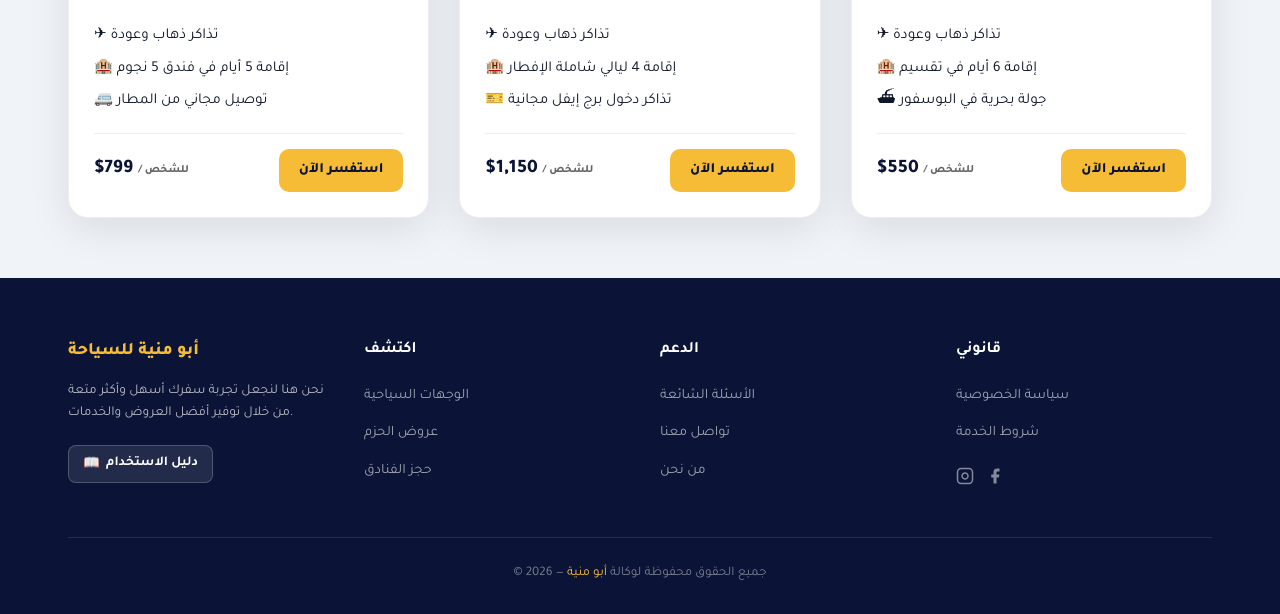
After one commit to hani7/aba, a Django app: page /packages/ in a window 1280 px wide. The commit adds this page. Shown: the part 555-1169 px from the top of the page. Run offline with Django 5.2, Linux system fonts and the light colour scheme; some libraries are stand-ins or nearby versions.

Commit message:
Added 5 new pages (Privacy, Terms, FAQ, Destinations, Packages) with multi-language support and footer redesign

```diff
--- a/templates/base.html
+++ b/templates/base.html
@@ -182,55 +182,62 @@
     <main>{% block content %}{% endblock %}</main>
 
     <!-- ── FOOTER ────────────────────────────────────────────────────────────── -->
-    <footer style="background: #0b1437; color: #fff; padding: 40px 0 24px;">
+    <footer style="background: #0b1437; color: #fff; padding: 60px 0 30px;">
       <div class="container" style="max-width:1200px; margin:0 auto; padding:0 28px;">
-        <!-- Top row: Brand + Social -->
-        <div class="footer-top-row" style="padding-bottom:28px; border-bottom:1px solid rgba(255,255,255,0.1);">
-          <div class="footer-brand">
-            <span style="font-family:'Tajawal',sans-serif; font-size:1.2rem; font-weight:800;">
-              {% blocktrans %}وكالة <span style="color:#f7bc35;">أبو منية</span> للسفر والسياحة{% endblocktrans %}
-            </span>
-            <button onclick="toggleGuideModal()" style="background:rgba(255,255,255,0.1); border:1px solid rgba(255,255,255,0.2); padding:6px 14px; color:#fff; border-radius:8px; font-family:'Tajawal',sans-serif; font-size:0.9rem; font-weight:600; cursor:pointer; transition:all 0.3s; display:flex; align-items:center; gap:6px;" onmouseover="this.style.background='rgba(255,255,255,0.2)'" onmouseout="this.style.background='rgba(255,255,255,0.1)'">
+
+        <div class="footer-grid" style="display: grid; grid-template-columns: repeat(auto-fit, minmax(200px, 1fr)); gap: 40px; margin-bottom: 40px; text-align: {% if LANGUAGE_CODE == 'en' %}left{% else %}right{% endif %};">
+
+          <!-- Column 1: Brand -->
+          <div class="footer-col">
+            <h3 style="font-family:'Tajawal',sans-serif; color:#f7bc35; font-weight:800; margin-bottom:15px; font-size:1.1rem;">{% trans "أبو منية للسياحة" %}</h3>
+            <p style="font-size:0.85rem; color:rgba(255,255,255,0.7); line-height:1.6; margin-bottom:20px;">
+              {% trans "نحن هنا لنجعل تجربة سفرك أسهل وأكثر متعة من خلال توفير أفضل العروض والخدمات." %}
+            </p>
+            <button onclick="toggleGuideModal()" style="background:rgba(255,255,255,0.1); border:1px solid rgba(255,255,255,0.2); padding:8px 14px; color:#fff; border-radius:8px; font-family:'Tajawal',sans-serif; font-size:0.85rem; font-weight:600; cursor:pointer; transition:all 0.3s; display:flex; align-items:center; gap:6px;">
               <span>📖</span> {% trans "دليل الاستخدام" %}
             </button>
           </div>
-          <!-- Social Icons -->
-          <div style="display:flex; align-items:center; gap:12px;">
-            <a href="https://www.instagram.com/abumonyaagency" target="_blank" rel="noopener noreferrer"
-               style="width:40px; height:40px; background:rgba(255,255,255,0.08); border:1px solid rgba(255,255,255,0.15); border-radius:50%; display:flex; align-items:center; justify-content:center; transition:all .25s; color:#fff; text-decoration:none;"
-               onmouseover="this.style.background='linear-gradient(45deg,#f09433,#e6683c,#dc2743,#cc2366,#bc1888)'; this.style.borderColor='transparent';"
-               onmouseout="this.style.background='rgba(255,255,255,0.08)'; this.style.borderColor='rgba(255,255,255,0.15)';">
-              <!-- Instagram SVG -->
-              <svg width="18" height="18" viewBox="0 0 24 24" fill="none" stroke="currentColor" stroke-width="2" stroke-linecap="round" stroke-linejoin="round">
-                <rect width="20" height="20" x="2" y="2" rx="5" ry="5"/>
-                <path d="M16 11.37A4 4 0 1 1 12.63 8 4 4 0 0 1 16 11.37z"/>
-                <line x1="17.5" x2="17.51" y1="6.5" y2="6.5"/>
-              </svg>
-            </a>
-            <a href="https://www.facebook.com/abumonyaagency" target="_blank" rel="noopener noreferrer"
-               style="width:40px; height:40px; background:rgba(255,255,255,0.08); border:1px solid rgba(255,255,255,0.15); border-radius:50%; display:flex; align-items:center; justify-content:center; transition:all .25s; color:#fff; text-decoration:none;"
-               onmouseover="this.style.background='#1877f2'; this.style.borderColor='#1877f2';"
-               onmouseout="this.style.background='rgba(255,255,255,0.08)'; this.style.borderColor='rgba(255,255,255,0.15)';">
-              <!-- Facebook SVG -->
-              <svg width="18" height="18" viewBox="0 0 24 24" fill="currentColor">
-                <path d="M18 2h-3a5 5 0 0 0-5 5v3H7v4h3v8h4v-8h3l1-4h-4V7a1 1 0 0 1 1-1h3z"/>
-              </svg>
-            </a>
-            <a href="https://x.com/abumonyaagency" target="_blank" rel="noopener noreferrer"
-               style="width:40px; height:40px; background:rgba(255,255,255,0.08); border:1px solid rgba(255,255,255,0.15); border-radius:50%; display:flex; align-items:center; justify-content:center; transition:all .25s; color:#fff; text-decoration:none;"
-               onmouseover="this.style.background='#000'; this.style.borderColor='#000';"
-               onmouseout="this.style.background='rgba(255,255,255,0.08)'; this.style.borderColor='rgba(255,255,255,0.15)';">
-              <!-- X / Twitter SVG -->
-              <svg width="16" height="16" viewBox="0 0 24 24" fill="currentColor">
-                <path d="M18.244 2.25h3.308l-7.227 8.26 8.502 11.24H16.17l-4.714-6.231-5.401 6.231H2.744l7.737-8.835L1.254 2.25H8.08l4.253 5.622zm-1.161 17.52h1.833L7.084 4.126H5.117z"/>
-              </svg>
-            </a>
+
+          <!-- Column 2: Discover -->
+          <div class="footer-col">
+            <h4 style="color:#fff; font-weight:700; margin-bottom:20px; font-size:1rem;">{% trans "اكتشف" %}</h4>
+            <ul style="list-style:none; padding:0; margin:0;">
+              <li style="margin-bottom:12px;"><a href="{% url 'vols:destinations_list' %}" style="color:rgba(255,255,255,0.6); text-decoration:none; font-size:0.9rem; transition:0.3s;" onmouseover="this.style.color='#f7bc35'" onmouseout="this.style.color='rgba(255,255,255,0.6)'">{% trans "الوجهات السياحية" %}</a></li>
+              <li style="margin-bottom:12px;"><a href="{% url 'vols:special_packages' %}" style="color:rgba(255,255,255,0.6); text-decoration:none; font-size:0.9rem; transition:0.3s;" onmouseover="this.style.color='#f7bc35'" onmouseout="this.style.color='rgba(255,255,255,0.6)'">{% trans "عروض الحزم" %}</a></li>
+              <li style="margin-bottom:12px;"><a href="{% url 'vols:hotel_search' %}" style="color:rgba(255,255,255,0.6); text-decoration:none; font-size:0.9rem; transition:0.3s;" onmouseover="this.style.color='#f7bc35'" onmouseout="this.style.color='rgba(255,255,255,0.6)'">{% trans "حجز الفنادق" %}</a></li>
+            </ul>
           </div>
+
+          <!-- Column 3: Support -->
+          <div class="footer-col">
+            <h4 style="color:#fff; font-weight:700; margin-bottom:20px; font-size:1rem;">{% trans "الدعم" %}</h4>
+            <ul style="list-style:none; padding:0; margin:0;">
+              <li style="margin-bottom:12px;"><a href="{% url 'vols:faq' %}" style="color:rgba(255,255,255,0.6); text-decoration:none; font-size:0.9rem; transition:0.3s;" onmouseover="this.style.color='#f7bc35'" onmouseout="this.style.color='rgba(255,255,255,0.6)'">{% trans "الأسئلة الشائعة" %}</a></li>
+              <li style="margin-bottom:12px;"><a href="{% url 'vols:contact' %}" style="color:rgba(255,255,255,0.6); text-decoration:none; font-size:0.9rem; transition:0.3s;" onmouseover="this.style.color='#f7bc35'" onmouseout="this.style.color='rgba(255,255,255,0.6)'">{% trans "تواصل معنا" %}</a></li>
+              <li style="margin-bottom:12px;"><a href="{% url 'vols:about_us' %}" style="color:rgba(255,255,255,0.6); text-decoration:none; font-size:0.9rem; transition:0.3s;" onmouseover="this.style.color='#f7bc35'" onmouseout="this.style.color='rgba(255,255,255,0.6)'">{% trans "من نحن" %}</a></li>
+            </ul>
+          </div>
+
+          <!-- Column 4: Legal -->
+          <div class="footer-col">
+            <h4 style="color:#fff; font-weight:700; margin-bottom:20px; font-size:1rem;">{% trans "قانوني" %}</h4>
+            <ul style="list-style:none; padding:0; margin:0;">
+              <li style="margin-bottom:12px;"><a href="{% url 'vols:privacy_policy' %}" style="color:rgba(255,255,255,0.6); text-decoration:none; font-size:0.9rem; transition:0.3s;" onmouseover="this.style.color='#f7bc35'" onmouseout="this.style.color='rgba(255,255,255,0.6)'">{% trans "سياسة الخصوصية" %}</a></li>
+              <li style="margin-bottom:12px;"><a href="{% url 'vols:terms_of_service' %}" style="color:rgba(255,255,255,0.6); text-decoration:none; font-size:0.9rem; transition:0.3s;" onmouseover="this.style.color='#f7bc35'" onmouseout="this.style.color='rgba(255,255,255,0.6)'">{% trans "شروط الخدمة" %}</a></li>
+            </ul>
+            <div style="display:flex; align-items:center; gap:12px; margin-top:20px;">
+                <a href="https://www.instagram.com/abumonyaagency" target="_blank" style="color:rgba(255,255,255,0.5); font-size:1.1rem; transition:0.3s;" onmouseover="this.style.color='#fff'"><svg width="18" height="18" viewBox="0 0 24 24" fill="none" stroke="currentColor" stroke-width="2"><rect width="20" height="20" x="2" y="2" rx="5" ry="5"/><path d="M16 11.37A4 4 0 1 1 12.63 8 4 4 0 0 1 16 11.37z"/><line x1="17.5" x2="17.51" y1="6.5" y2="6.5"/></svg></a>
+                <a href="https://www.facebook.com/abumonyaagency" target="_blank" style="color:rgba(255,255,255,0.5); font-size:1.1rem; transition:0.3s;" onmouseover="this.style.color='#fff'"><svg width="18" height="18" viewBox="0 0 24 24" fill="currentColor"><path d="M18 2h-3a5 5 0 0 0-5 5v3H7v4h3v8h4v-8h3l1-4h-4V7a1 1 0 0 1 1-1h3z"/></svg></a>
+            </div>
+          </div>
+
         </div>
-        <!-- Bottom row: Copyright -->
-        <p style="text-align:center; color:rgba(255,255,255,0.45); font-size:.82rem; margin-top:20px; font-family:'Tajawal',sans-serif;">
-          {% blocktrans %} &copy; 2026 — جميع الحقوق محفوظة لوكالة أبو منية{% endblocktrans %}
-        </p>
+
+        <div style="padding-top:25px; border-top:1px solid rgba(255,255,255,0.1); text-align:center;">
+          <p style="color:rgba(255,255,255,0.45); font-size:.82rem; margin:0; font-family:'Tajawal',sans-serif;">
+            {% blocktrans %} &copy; 2026 — جميع الحقوق محفوظة لوكالة <span style="color:#f7bc35;">أبو منية</span>{% endblocktrans %}
+          </p>
+        </div>
       </div>
     </footer>
 
--- /dev/null
+++ b/templates/vols/packages.html
@@ -0,0 +1,84 @@
+{% extends 'base.html' %}
+{% load i18n %}
+{% block title %}{% trans "عروض الحزم السياحية — وكالة أبو منية" %}{% endblock %}
+
+{% block content %}
+<section class="packages-page section" style="padding: 100px 0 60px;">
+  <div class="container">
+    <div style="text-align: center; margin-bottom: 50px;">
+        <h1 class="section-title">{% trans "حزم سياحية متكاملة" %}</h1>
+        <p style="color: #666;">{% trans "وفر أكثر عند حجز الطيران والفندق معاً في حزمة واحدة" %}</p>
+    </div>
+
+    <div class="packages-grid" style="display: grid; grid-template-columns: repeat(auto-fill, minmax(320px, 1fr)); gap: 30px;">
+
+      <!-- Package 1 -->
+      <div class="package-card card" style="border-radius: 20px; overflow: hidden; background: #fff; box-shadow: 0 10px 40px rgba(0,0,0,0.1); border: 1px solid #eee;">
+        <div class="package-img" style="height: 220px; background-image: url('https://images.unsplash.com/photo-1512453979798-5ea266f8880c?w=800&fit=crop'); background-size: cover; background-position: center; position: relative;">
+          <div style="position: absolute; bottom: 0; left: 0; right: 0; background: linear-gradient(transparent, rgba(0,0,0,0.8)); padding: 20px; color: #fff;">
+            <h3 style="margin: 0; font-weight: 800;">{% trans "دبي — الرفاهية الكاملة" %}</h3>
+          </div>
+        </div>
+        <div class="package-info" style="padding: 25px;">
+          <ul style="padding: 0; list-style: none; margin-bottom: 20px;">
+            <li style="margin-bottom: 8px; font-size: 0.95rem;">✈ {% trans "تذاكر ذهاب وعودة" %}</li>
+            <li style="margin-bottom: 8px; font-size: 0.95rem;">🏨 {% trans "إقامة 5 أيام في فندق 5 نجوم" %}</li>
+            <li style="margin-bottom: 8px; font-size: 0.95rem;">🚐 {% trans "توصيل مجاني من المطار" %}</li>
+          </ul>
+          <div style="display: flex; align-items: center; justify-content: space-between; padding-top: 15px; border-top: 1px solid #eee;">
+            <div style="font-weight: 800; font-size: 1.2rem; color: #0b1437;">
+              $799 <small style="font-size: 0.7rem; color: #666;">/ {% trans "للشخص" %}</small>
+            </div>
+            <a href="{% url 'vols:contact' %}" style="background: #f7bc35; color: #0b1437; text-decoration: none; padding: 10px 20px; border-radius: 10px; font-weight: 800; font-size: 0.9rem;">{% trans "استفسر الآن" %}</a>
+          </div>
+        </div>
+      </div>
+
+      <!-- Package 2 -->
+      <div class="package-card card" style="border-radius: 20px; overflow: hidden; background: #fff; box-shadow: 0 10px 40px rgba(0,0,0,0.1); border: 1px solid #eee;">
+        <div class="package-img" style="height: 220px; background-image: url('https://images.unsplash.com/photo-1499856871958-5b9627545d1a?w=800&fit=crop'); background-size: cover; background-position: center; position: relative;">
+          <div style="position: absolute; bottom: 0; left: 0; right: 0; background: linear-gradient(transparent, rgba(0,0,0,0.8)); padding: 20px; color: #fff;">
+            <h3 style="margin: 0; font-weight: 800;">{% trans "باريس — مدينة الحب" %}</h3>
+          </div>
+        </div>
+        <div class="package-info" style="padding: 25px;">
+          <ul style="padding: 0; list-style: none; margin-bottom: 20px;">
+            <li style="margin-bottom: 8px; font-size: 0.95rem;">✈ {% trans "تذاكر ذهاب وعودة" %}</li>
+            <li style="margin-bottom: 8px; font-size: 0.95rem;">🏨 {% trans "إقامة 4 ليالي شاملة الإفطار" %}</li>
+            <li style="margin-bottom: 8px; font-size: 0.95rem;">🎫 {% trans "تذاكر دخول برج إيفل مجانية" %}</li>
+          </ul>
+          <div style="display: flex; align-items: center; justify-content: space-between; padding-top: 15px; border-top: 1px solid #eee;">
+            <div style="font-weight: 800; font-size: 1.2rem; color: #0b1437;">
+              $1,150 <small style="font-size: 0.7rem; color: #666;">/ {% trans "للشخص" %}</small>
+            </div>
+            <a href="{% url 'vols:contact' %}" style="background: #f7bc35; color: #0b1437; text-decoration: none; padding: 10px 20px; border-radius: 10px; font-weight: 800; font-size: 0.9rem;">{% trans "استفسر الآن" %}</a>
+          </div>
+        </div>
+      </div>
+
+      <!-- Package 3 -->
+      <div class="package-card card" style="border-radius: 20px; overflow: hidden; background: #fff; box-shadow: 0 10px 40px rgba(0,0,0,0.1); border: 1px solid #eee;">
+        <div class="package-img" style="height: 220px; background-image: url('https://images.unsplash.com/photo-1524231757912-21f4fe3a7200?w=800&fit=crop'); background-size: cover; background-position: center; position: relative;">
+          <div style="position: absolute; bottom: 0; left: 0; right: 0; background: linear-gradient(transparent, rgba(0,0,0,0.8)); padding: 20px; color: #fff;">
+            <h3 style="margin: 0; font-weight: 800;">{% trans "إسطنبول — عراقة الشرق" %}</h3>
+          </div>
+        </div>
+        <div class="package-info" style="padding: 25px;">
+          <ul style="padding: 0; list-style: none; margin-bottom: 20px;">
+            <li style="margin-bottom: 8px; font-size: 0.95rem;">✈ {% trans "تذاكر ذهاب وعودة" %}</li>
+            <li style="margin-bottom: 8px; font-size: 0.95rem;">🏨 {% trans "إقامة 6 أيام في تقسيم" %}</li>
+            <li style="margin-bottom: 8px; font-size: 0.95rem;">⛴ {% trans "جولة بحرية في البوسفور" %}</li>
+          </ul>
+          <div style="display: flex; align-items: center; justify-content: space-between; padding-top: 15px; border-top: 1px solid #eee;">
+            <div style="font-weight: 800; font-size: 1.2rem; color: #0b1437;">
+              $550 <small style="font-size: 0.7rem; color: #666;">/ {% trans "للشخص" %}</small>
+            </div>
+            <a href="{% url 'vols:contact' %}" style="background: #f7bc35; color: #0b1437; text-decoration: none; padding: 10px 20px; border-radius: 10px; font-weight: 800; font-size: 0.9rem;">{% trans "استفسر الآن" %}</a>
+          </div>
+        </div>
+      </div>
+
+    </div>
+  </div>
+</section>
+{% endblock %}
--- a/vols/urls.py
+++ b/vols/urls.py
@@ -10,6 +10,11 @@ urlpatterns = [
     path('about/', views.about_us, name='about_us'),
     path('services/', views.services, name='services'),
     path('contact/', views.contact, name='contact'),
+    path('privacy/', views.privacy_policy, name='privacy_policy'),
+    path('terms/', views.terms_of_service, name='terms_of_service'),
+    path('faq/', views.faq, name='faq'),
+    path('destinations/', views.destinations_list_view, name='destinations_list'),
+    path('packages/', views.special_packages, name='special_packages'),
 
     # ── Flights (Duffel) ──────────────────────────────────────────────────
     path('api/places/', views.api_places, name='api_places'),
--- a/vols/views.py
+++ b/vols/views.py
@@ -147,6 +147,23 @@ def about_us(request):
 
 def services(request):
     return render(request, 'vols/services.html')
+
+def privacy_policy(request):
+    return render(request, 'vols/privacy.html')
+
+def terms_of_service(request):
+    return render(request, 'vols/terms.html')
+
+def faq(request):
+    return render(request, 'vols/faq.html')
+
+def destinations_list_view(request):
+    return render(request, 'vols/destinations.html', {
+        'destinations': DESTINATIONS_LIST
+    })
+
+def special_packages(request):
+    return render(request, 'vols/packages.html')
 
 def contact(request):
     return render(request, 'vols/contact.html')
```
Also changed, not shown: templates/vols/destinations.html (added, +34 -0 lines), templates/vols/faq.html (added, +93 -0 lines), templates/vols/privacy.html (added, +30 -0 lines), templates/vols/terms.html (added, +30 -0 lines).
